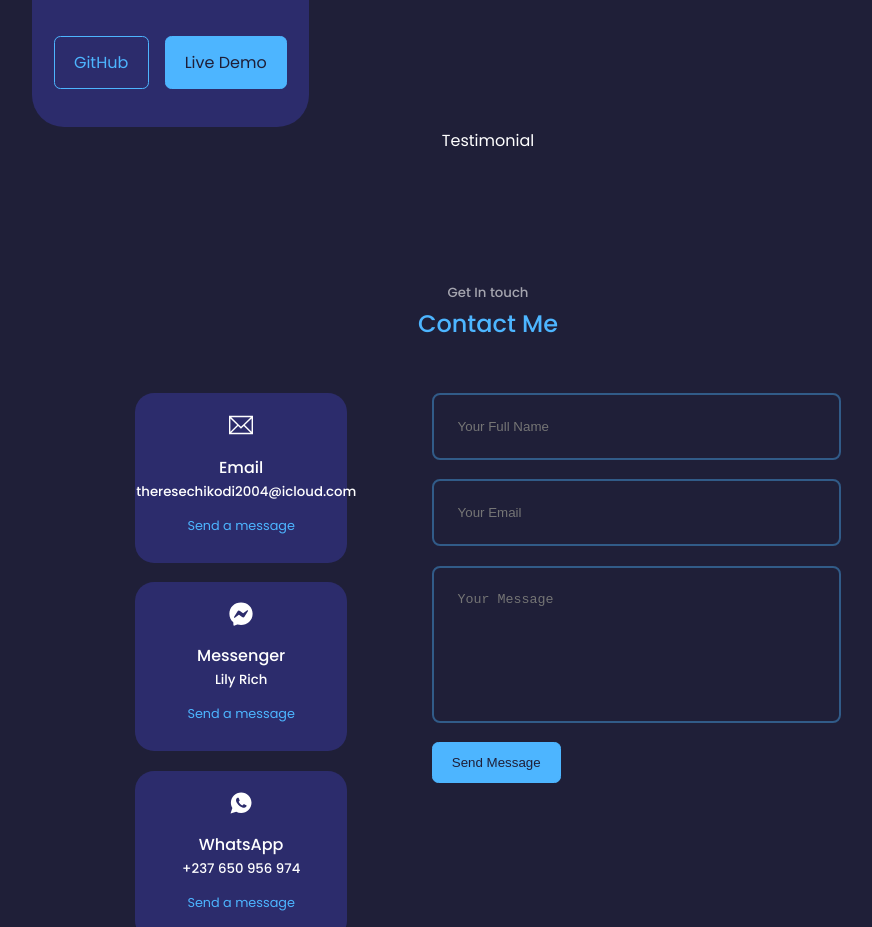
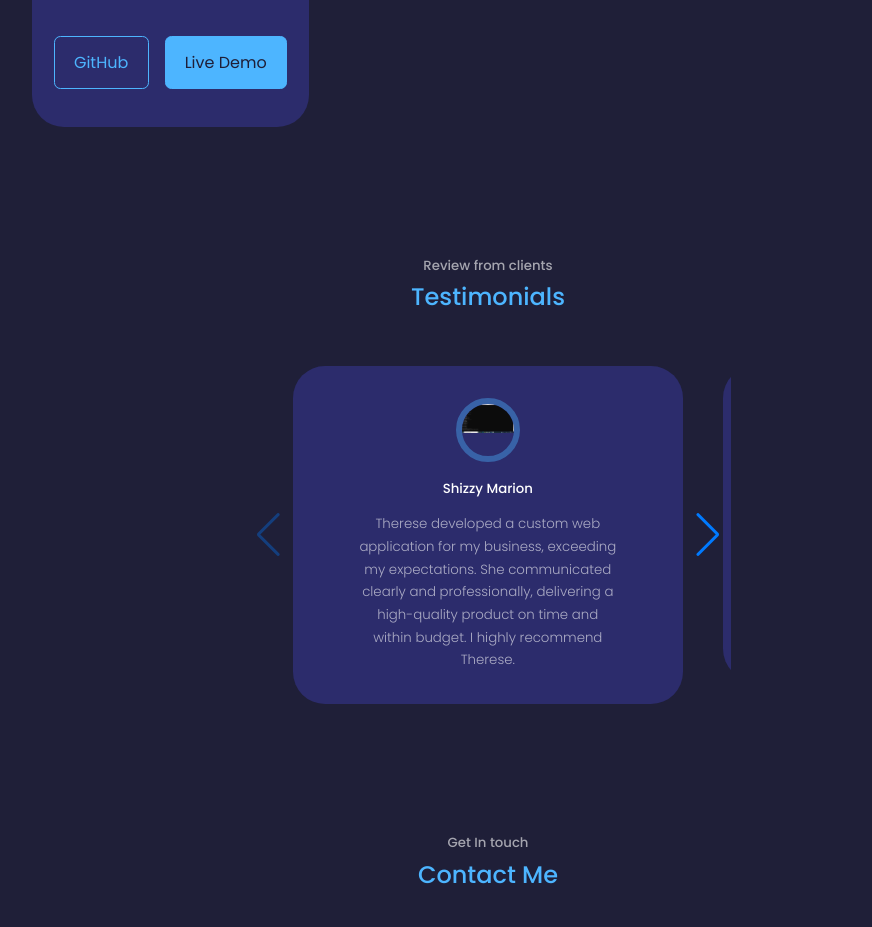
Before and after one commit to teresb/Myportfolio, a React (Create React App) app: page / in a window 1280 px wide. Shown: the part 3640-4567 px from the top of the page, without its empty margins (152-1024 px from the left). Built offline with nearby package versions, Linux system fonts and the light colour scheme.

Commit message:
updated testimonial section

```diff
--- a/src/components/Testimonial/Testimonial.jsx
+++ b/src/components/Testimonial/Testimonial.jsx
@@ -1,9 +1,71 @@
+/* eslint-disable jsx-a11y/alt-text */
 import React from 'react'
+import './testimonial.css'
+import AVTR1 from '../../assets/Screenshot.png'
+import AVTR2 from '../../assets/Screenshot.png'
+import AVTR3 from '../../assets/Screenshot.png'
+import AVTR4 from '../../assets/Screenshot.png'
 
-function Testimonial(){
-    return (
-        <div>Testimonial</div>
-    )
+// import Swiper core and required modules
+import { Navigation } from 'swiper';
+
+import { Swiper, SwiperSlide } from 'swiper/react';
+
+// Import Swiper styles
+import 'swiper/css';
+import 'swiper/css/navigation';
+
+const data = [
+  {
+    avatar: AVTR1,
+    name: 'Shizzy Marion',
+    review: 'Therese developed a custom web application for my business, exceeding my expectations. She communicated clearly and professionally, delivering a high-quality product on time and within budget. I highly recommend Therese.'
+  },
+  {
+    avatar: AVTR2,
+    name: 'Marie Sandra',
+    review:'Therese was an invaluable asset to our software development project, constantly pushing the boundaries of what was possible. She is a skilled programmer and excellent collaborator. I highly recommend her.'
+  },
+  {
+    avatar: AVTR3,
+    name: 'Stersy Fongu',
+    review: 'Therese created a stunning and user-friendly UI/UX design that exceeded my expectations. She was communicative and professional throughout the project. shes good.'
+  },
+  {
+    avatar: AVTR4,
+    name:'Sharlynn Acha',
+    review: 'Therese did an outstanding job on our UI/UX design project, improving the user experience of our product. She is a skilled designer and great collaborator. I highly recommend her ,shes the best.'
+  }
+
+]
+
+const Testimonials = () => {
+  return (
+    <section id='testimonials'>
+      <h5>Review from clients</h5>
+      <h2>Testimonials</h2>
+
+      <Swiper className="container testimonials__container" // install Swiper modules
+      modules={[Navigation]}
+      spaceBetween={40}
+      slidesPerView={1}
+      navigation>
+        {
+        data.map(({avatar, name, review}, index) => {
+          return (
+            <SwiperSlide key={index} className='testimonial'>
+              <div className='client__avatar'>
+                <img src={avatar} />
+              </div>
+              <h5 className='client__name'>{name}</h5>
+              <small className='client__review'>{review}</small>
+            </SwiperSlide>
+          )
+        })
+      }
+      </Swiper>
+    </section>
+  )
 }
 
-export default Testimonial
+export default Testimonials
--- /dev/null
+++ b/src/components/Testimonial/testimonial.css
@@ -0,0 +1,52 @@
+.container.testimonials__container {
+    width: 40%;
+    padding-left: 3rem;
+    padding-right: 3rem;
+}
+
+.client__avatar {
+    width: 4rem;
+    aspect-ratio: 1/1;
+    overflow: hidden;
+    border-radius: 50%;
+    margin: 0 auto 1rem;
+    border: 0.4rem solid var(--color-primary-variant);
+}
+
+.testimonial {
+    background: var(--color-bg-variant);
+    text-align: center;
+    padding: 2rem;
+    border-radius: 2rem;
+    user-select: none;
+}
+
+.client__review {
+    color: var(--color-light);
+    font-weight: 300;
+    display: block;
+    width: 80%;
+    margin: 0.8rem auto 0;
+}
+
+.swiper-button-next .swiper-button-prev .swiper-button-disabled {
+    color: var(--color-primary);
+}
+
+/*############# MEDIA QUERIES (MEDIUM DEVICES) ########### */
+@media  screen and (max-width: 1024px) {
+    .container.testimonials__container {
+        width: 60%;
+    }
+}
+
+/*############# MEDIA QUERIES (SMALL DEVICES) ########### */
+@media  screen and (max-width: 600px) {
+    .container.testimonials__container {
+        width: var(--container-width-sm);
+    }
+
+    .client__review {
+        width: var(--container-width-sm);
+    }
+}
```
